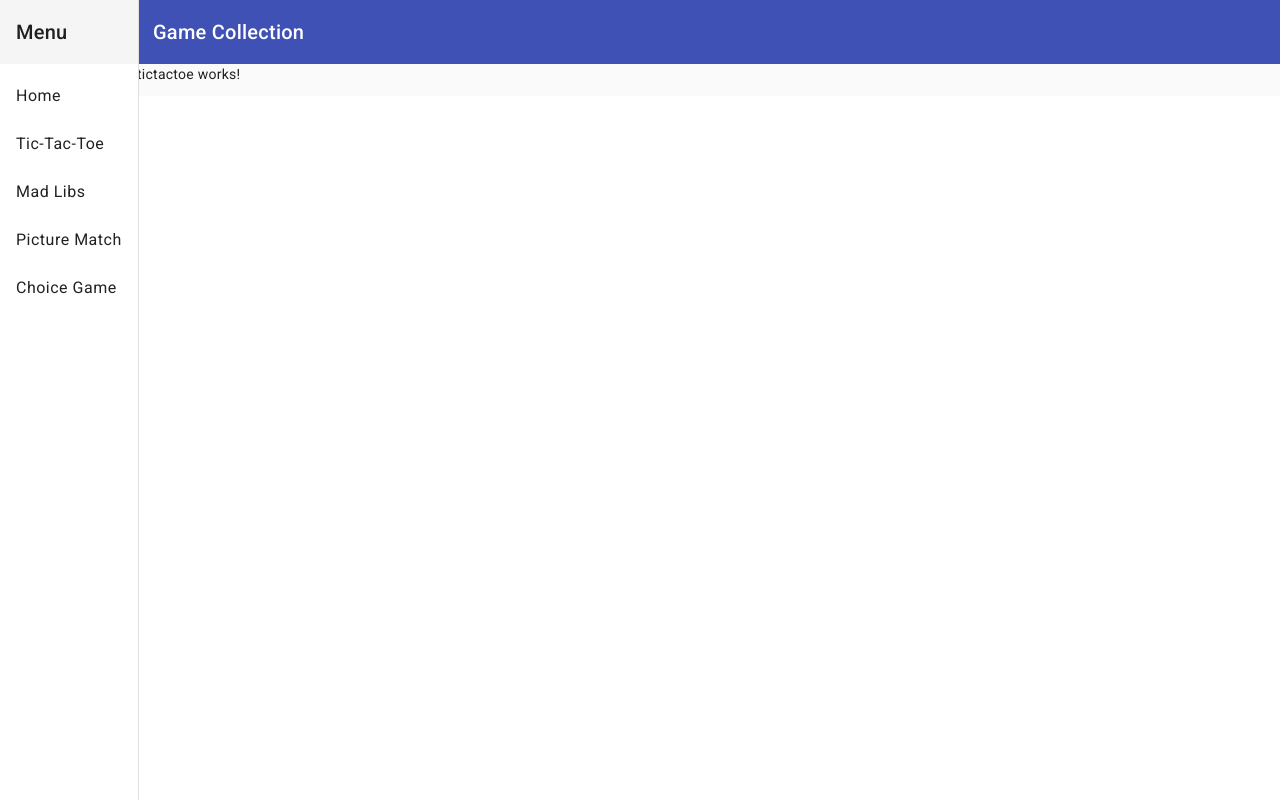
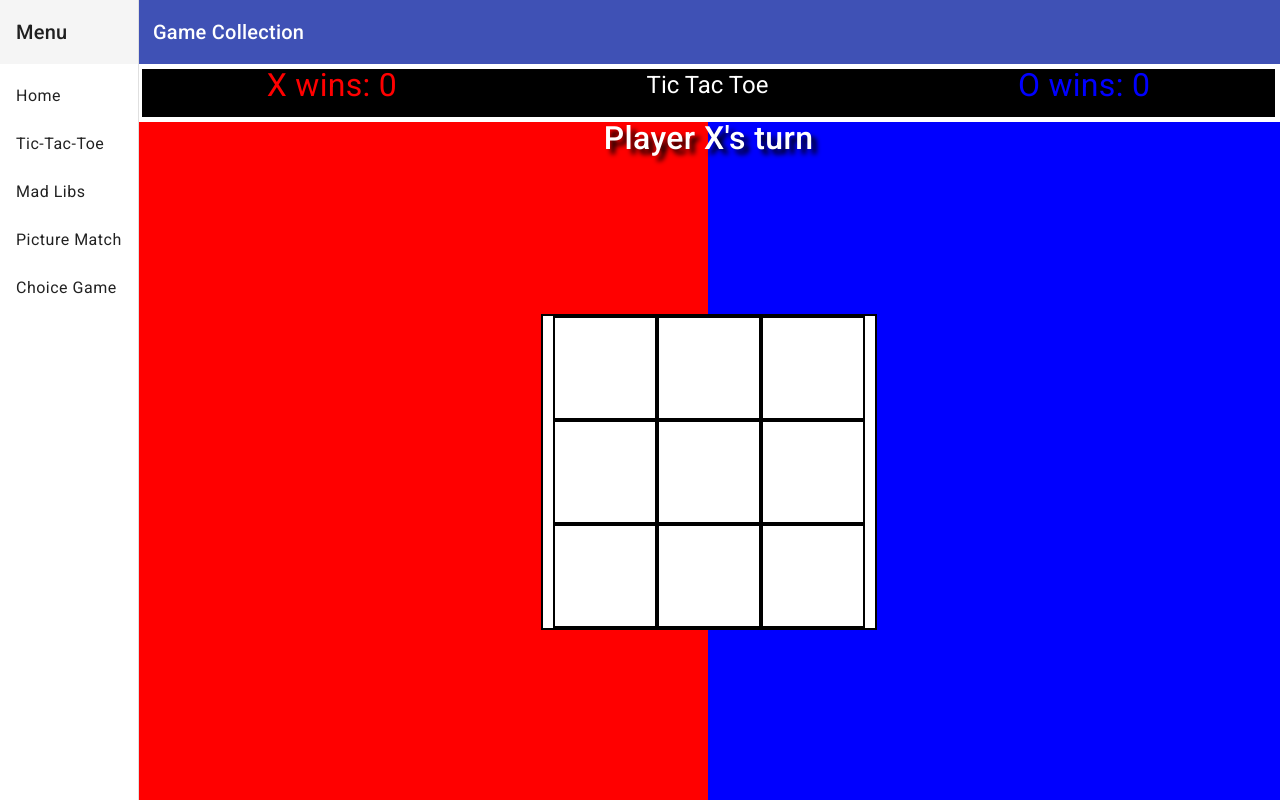
Before and after one commit to tking36/angular-game, an Angular app: page /tictactoe in a window 1280 px wide. Shown: the top 800 px of the page. Built offline with nearby package versions, Linux system fonts and the light colour scheme.

Commit message:
tic tac toe set up

```diff
--- a/src/app/tictactoe/tictactoe.component.css
+++ b/src/app/tictactoe/tictactoe.component.css
@@ -0,0 +1,107 @@
+.ttt-title{
+    background-color: black;
+    color: white;
+    border: 5px solid white;
+    display: flex;
+    justify-content: space-around;
+    align-items: center;
+
+
+  }
+
+  .ttt-banner{
+    color: white;
+    text-shadow: 5px 5px 5px black;
+    font-size: 2rem;
+    text-align: center;
+  }
+
+  .ttt{
+    background: linear-gradient(to right, red 50%, blue 50%);
+  }
+
+  .game {
+    display: flex;
+    justify-content: space-around;
+    margin-top: 10rem;
+    height: 100vh;
+    flex-direction: row;
+    align-items: baseline;
+  }
+
+  .board {
+    display: flex;
+    flex-direction: column;
+    background-color: white;
+    border: 2px solid black;
+    padding-left: 10px;
+    padding-right: 10px;
+  }
+
+  .row {
+    display: flex;
+  }
+
+  .cell {
+    width: 100px;
+    height: 100px;
+    border: 2px solid black;
+    font-size: 24px;
+    display: flex;
+    justify-content: center;
+    align-items: center;
+    cursor: pointer;
+    color: blue;
+  }
+
+
+  .red{
+    color: red !important;
+  }
+
+  .cell:after {
+    content: '';
+    width: 30px;
+    height: 30px;
+    border-radius: 50%;
+    background-color: #fff;
+    position: absolute;
+    top: 50%;
+    left: 50%;
+    transform: translate(-50%, -50%) scale(0);
+    transition: transform 0.2s ease-out;
+  }
+
+  .cell[data-cell='X']:after {
+    content: 'X';
+    color: blue;
+    transform: translate(-50%, -50%) scale(1);
+  }
+
+  .cell[data-cell='O']:after {
+    content: 'O';
+    color: red;
+    transform: translate(-50%, -50%) scale(1);
+  }
+
+  .cell:hover:not([data-cell]) {
+    background-color: #eee;
+  }
+
+
+  .flashing-text {
+    animation: flashing 0.7s infinite;
+  }
+
+  .wins{
+    color: white;
+    text-shadow: 5px 5px 5px black;
+    font-size: 2rem;
+    color: blue
+  }
+
+  @keyframes flashing {
+    50% {
+      opacity: 0;
+    }
+  }
--- a/src/app/tictactoe/tictactoe.component.html
+++ b/src/app/tictactoe/tictactoe.component.html
@@ -1 +1,89 @@
-<p>tictactoe works!</p>
+<div class="ttt">
+  <div class="ttt-title">
+    <h3 class="wins red">X wins: {{ xWins }}</h3>
+    <h1>Tic Tac Toe</h1>
+    <h3 class="wins">O wins: {{ oWins }}</h3>
+  </div>
+
+  <h2 *ngIf="!winner && !gameOver" class="ttt-banner">
+    Player {{ player }}'s turn
+  </h2>
+  <h2 *ngIf="winner && turn !== 0" class="ttt-banner">
+    Player {{ winner }} wins!
+  </h2>
+  <h2 *ngIf="gameOver && !winner" class="ttt-banner">Game Over</h2>
+
+  <div class="game">
+    <div class="board">
+      <div class="row">
+        <div
+          class="cell"
+          (click)="handleClick(1)"
+          [ngClass]="{ red: one === 'X' }"
+        >
+          {{ one }}
+        </div>
+        <div
+          class="cell"
+          (click)="handleClick(2)"
+          [ngClass]="{ red: two === 'X' }"
+        >
+          {{ two }}
+        </div>
+        <div
+          class="cell"
+          (click)="handleClick(3)"
+          [ngClass]="{ red: three === 'X' }"
+        >
+          {{ three }}
+        </div>
+      </div>
+      <div class="row">
+        <div
+          class="cell"
+          (click)="handleClick(4)"
+          [ngClass]="{ red: four === 'X' }"
+        >
+          {{ four }}
+        </div>
+        <div
+          class="cell"
+          (click)="handleClick(5)"
+          [ngClass]="{ red: five === 'X' }"
+        >
+          {{ five }}
+        </div>
+        <div
+          class="cell"
+          (click)="handleClick(6)"
+          [ngClass]="{ red: six === 'X' }"
+        >
+          {{ six }}
+        </div>
+      </div>
+      <div class="row">
+        <div
+          class="cell"
+          (click)="handleClick(7)"
+          [ngClass]="{ red: seven === 'X' }"
+        >
+          {{ seven }}
+        </div>
+        <div
+          class="cell"
+          (click)="handleClick(8)"
+          [ngClass]="{ red: eight === 'X' }"
+        >
+          {{ eight }}
+        </div>
+        <div
+          class="cell"
+          (click)="handleClick(9)"
+          [ngClass]="{ red: nine === 'X' }"
+        >
+          {{ nine }}
+        </div>
+      </div>
+    </div>
+  </div>
+</div>
```
